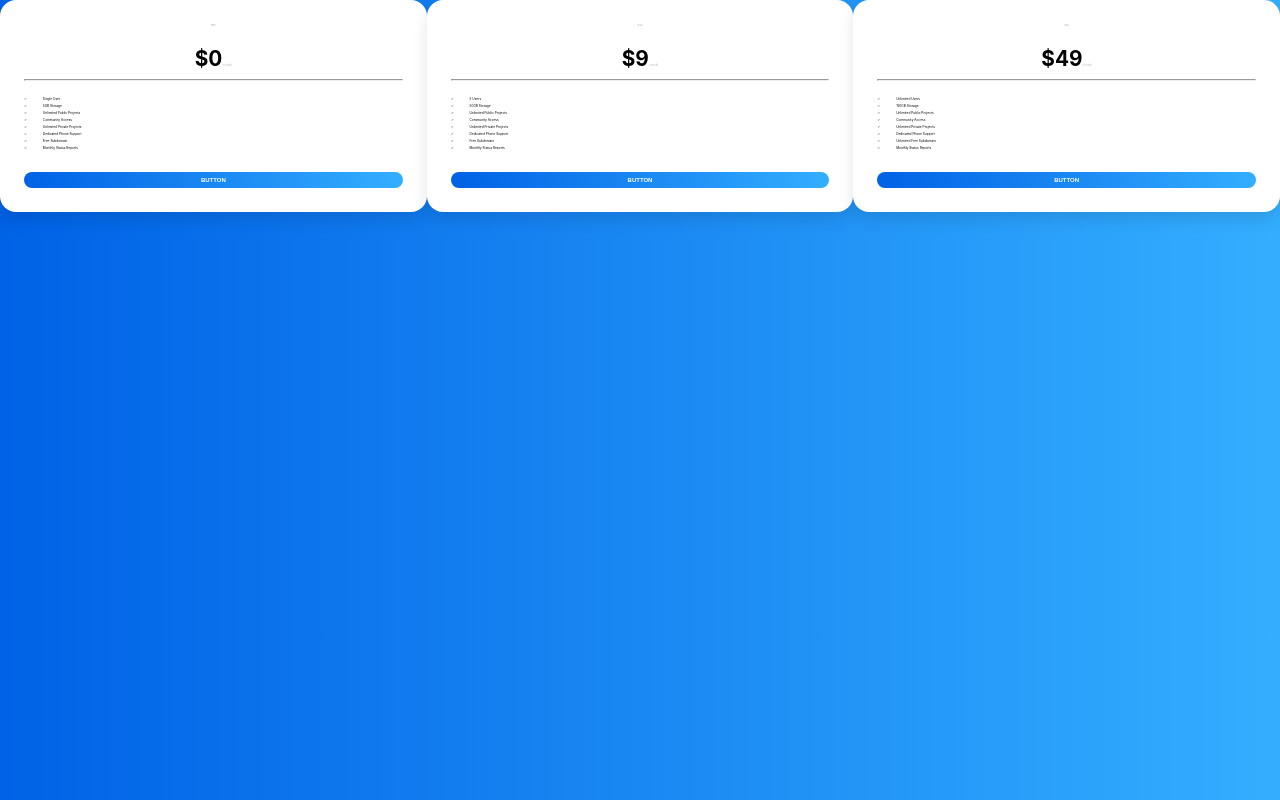
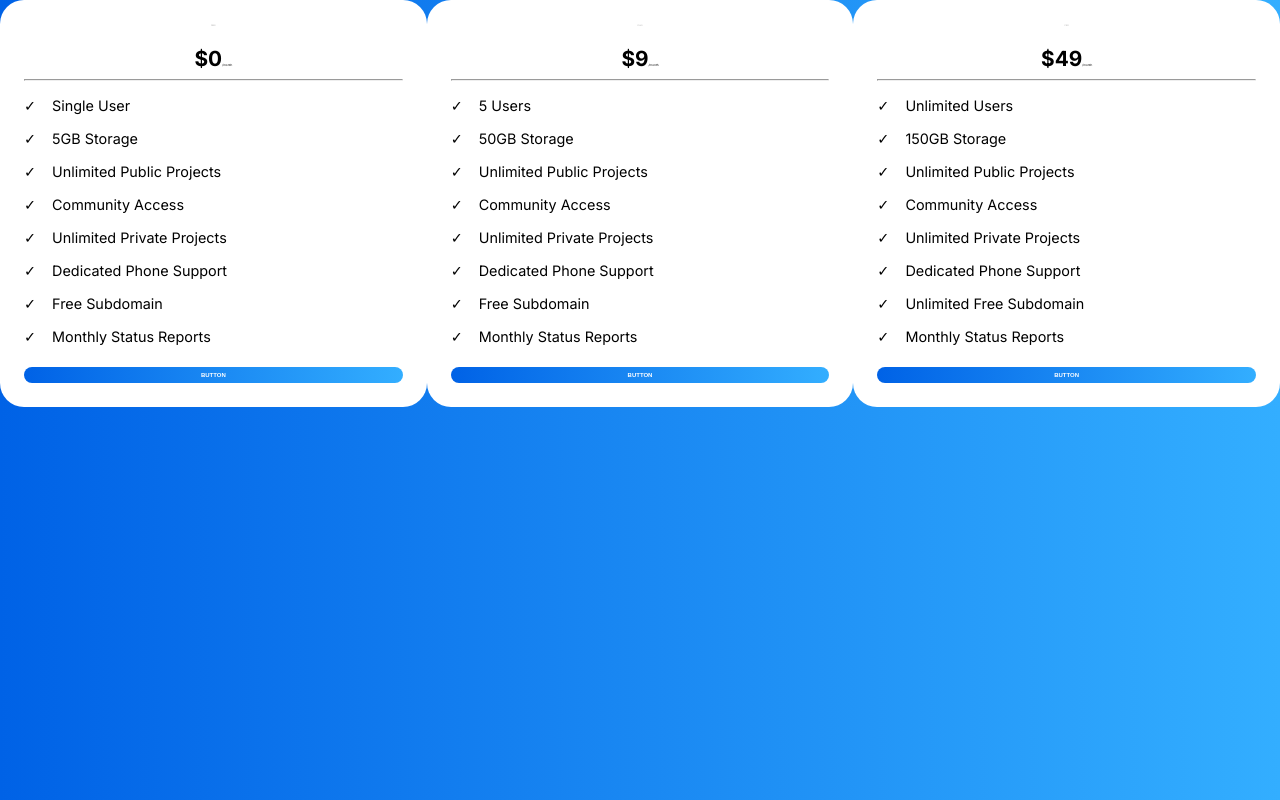
Before and after one commit to ASalman-Malik/reactjs-T1, a React (Create React App) app: page / in a window 1280 px wide. Built offline with nearby package versions, Linux system fonts and the light colour scheme.

Commit message:
Update App.css

```diff
--- a/src/App.css
+++ b/src/App.css
@@ -1,3 +1,4 @@
+@import url("https://fonts.googleapis.com/css2?family=Inter:wght@400;700&display=swap");
 .App {
   text-align: center;
 
@@ -29,17 +30,6 @@
   color: #61dafb;
 }
 
-@keyframes App-logo-spin {
-  from {
-    transform: rotate(0deg);
-  }
-  to {
-    transform: rotate(360deg);
-  }
-}
-
-
-
 
 /* new css */
 body{
@@ -47,10 +37,8 @@
 }
 .container{
   display: flex;
-  background-color: white;
   justify-content: center;
-/*   height: 10rem; */
-/*   transform: scale(0.7); */
+
 }
  .container hr{
    margin: 1.5rem 0;
@@ -58,21 +46,16 @@
 .plan-header {
   display: flex;
   flex-direction: column;
-  justify-content: space-between;
+  /* justify-content: space-between; */
   align-items: center;
 }
 
 .plan {
   background: #ffffff;
-  border-radius: 16px;
+  border-radius: 24px;
   padding: 24px;
   color: black;
   font-family: "Inter", sans-serif;
-  gap: 0.2rem;
-  transition: all 0.2s;
-  box-shadow: 0 0.5rem 1rem 0 rgba(0, 0, 0, 0.1);
-  border: none;
-  transform: scale(1.0);
 }
 
 .plan-feature {
@@ -81,9 +64,10 @@
 }
 
 .plan-feature li {
-  margin-bottom: 3px;
+  margin-bottom: 16px;
   display: flex;
-  font-size: .2rem;
+  font-size: .9rem;
+  /* font-weight: bold; */
 }
 
 .plan-choose {
@@ -101,9 +85,10 @@
   border-radius: 24px;
   padding: 24px;
   font-family: "Inter", sans-serif;
-  transform: scale(1.5);
   box-shadow: 0 0 10px rgba(0, 0, 0, 0.5);
   opacity: 1;
+  transform: translateY(10px);
+
 }
 .plan-choose:hover{
   opacity: 1;
```
